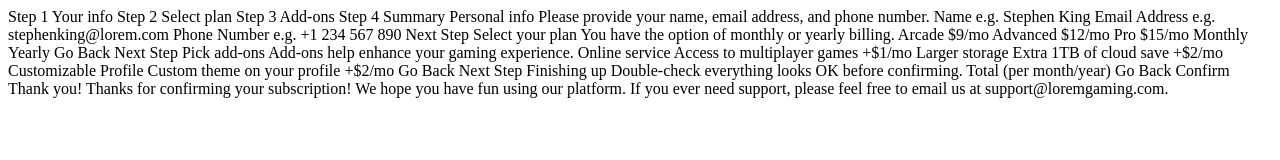
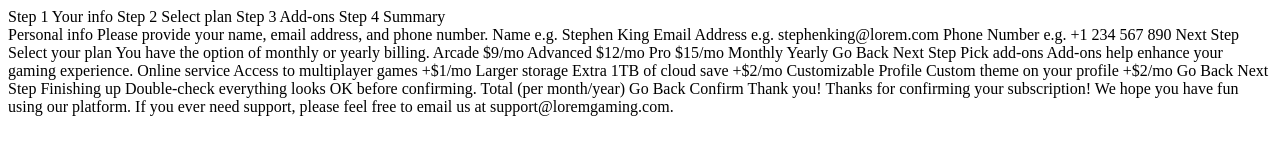
Before and after one commit to Rachit072/Mult-Step-Form, a plain HTML site: page index.html in a window 1280 px wide. Drawn offline with Linux system fonts and the light colour scheme.

Commit message:
added css

```diff
--- a/index.css
+++ b/index.css
@@ -0,0 +1,3 @@
+.side_bar{
+   display: flex;
+}
--- a/index.html
+++ b/index.html
@@ -10,7 +10,8 @@
   </style>
 </head>
 <body>
-  <!-- Sidebar start -->
+  <div>
+    <div class="side_bar">
   Step 1
   Your info
 
@@ -22,6 +23,13 @@
 
   Step 4
   Summary
+
+
+    </div>
+    <div>
+
+    </div>
+  </div>
 
   <!-- Sidebar end -->
 
```
